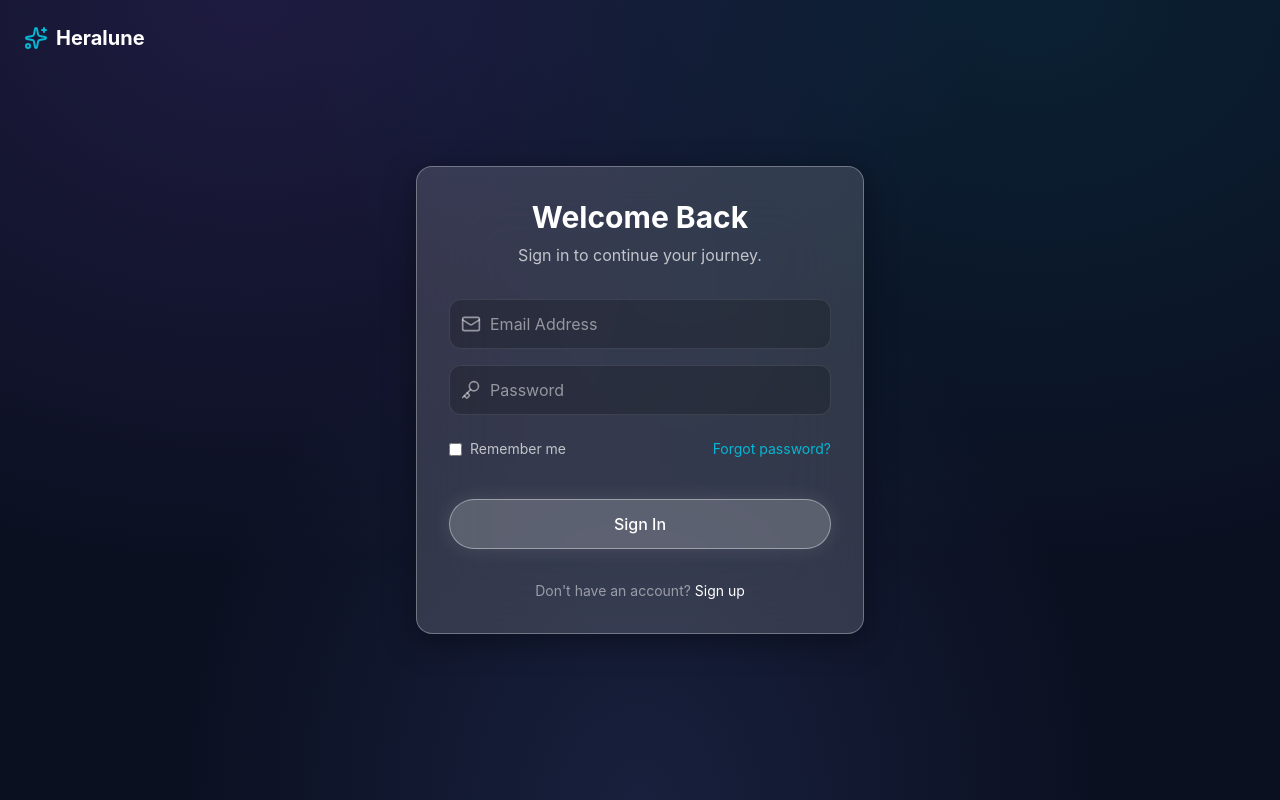
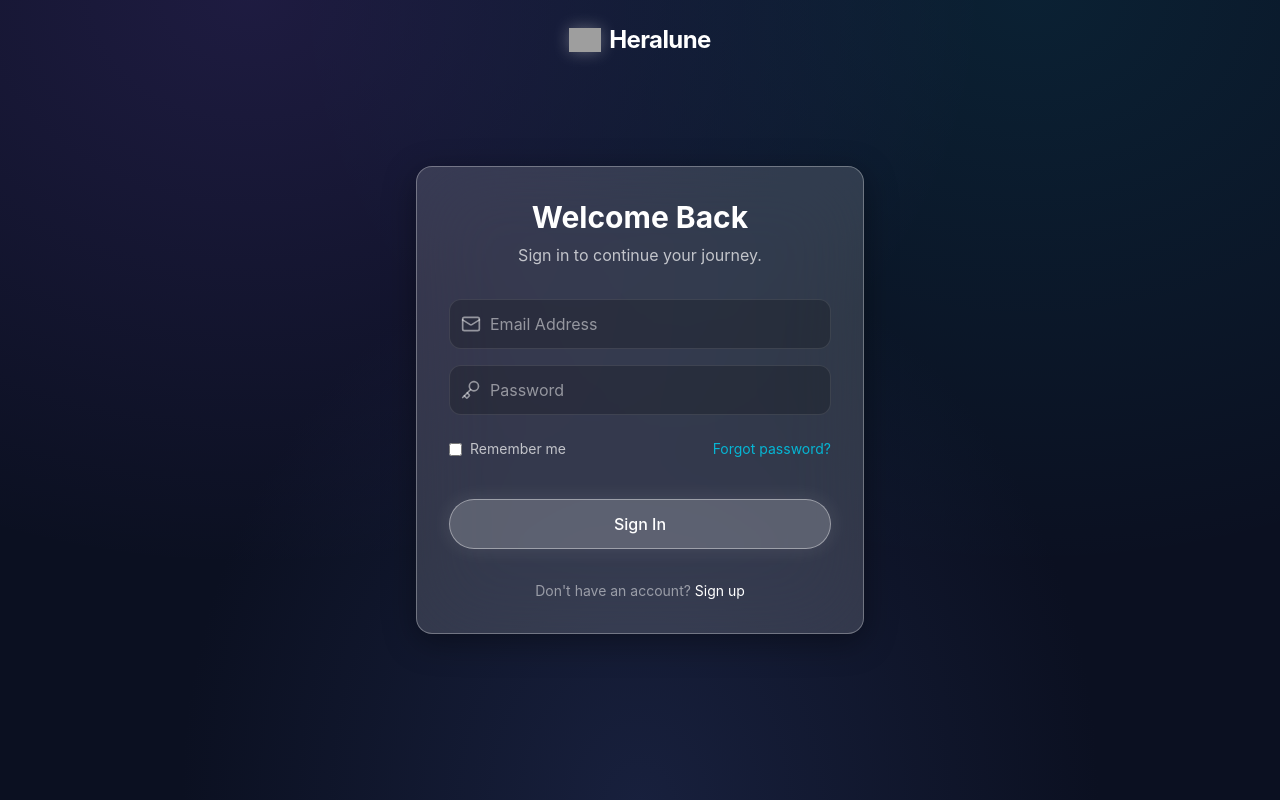
Before and after one commit to Sreethan1611/Heralune02, a React (Vite) app in the folder frontend/: page /auth in a window 1280 px wide. Built offline with nearby package versions, Linux system fonts and the light colour scheme; no server answers; grey boxes are pictures that could not be loaded.

Commit message:
feat: replace generic icon with custom Heralune logo image across the app

```diff
--- a/frontend/index.html
+++ b/frontend/index.html
@@ -2,9 +2,9 @@
 <html lang="en">
   <head>
     <meta charset="UTF-8" />
-    <link rel="icon" type="image/svg+xml" href="/favicon.svg" />
+    <link rel="icon" type="image/png" href="/logo.png" />
     <meta name="viewport" content="width=device-width, initial-scale=1.0" />
-    <title>frontend</title>
+    <title>Heralune</title>
   </head>
   <body>
     <div id="root"></div>
--- a/frontend/src/pages/AuthPage.tsx
+++ b/frontend/src/pages/AuthPage.tsx
@@ -1,7 +1,7 @@
 import React, { useState } from 'react';
 import { GlassCard } from '../components/ui/GlassCard';
 import { GlassButton } from '../components/ui/GlassButton';
-import { Sparkles, Mail, Key, AlertCircle } from 'lucide-react';
+import { Mail, Key, AlertCircle } from 'lucide-react';
 import { useNavigate } from 'react-router-dom';
 import { supabase } from '../lib/supabase';
 
@@ -39,8 +39,10 @@ export default function AuthPage() {
 
   return (
     <div className="min-h-screen relative flex items-center justify-center p-6">
-      <div className="absolute top-6 left-6 cursor-pointer flex items-center gap-2 text-white font-bold text-xl z-10" onClick={() => navigate('/')}>
-        <Sparkles className="text-[var(--color-accent-cyan)]" /> Heralune
+      <div className="absolute top-0 w-full p-6 flex justify-center items-center">
+        <div className="text-2xl font-bold tracking-tight text-white flex items-center gap-2 cursor-pointer" onClick={() => navigate('/')}>
+          <img src="/logo.png" alt="Heralune Logo" className="w-8 h-8 object-contain drop-shadow-[0_0_8px_rgba(255,255,255,0.3)]" /> Heralune
+        </div>
       </div>
 
       <GlassCard className="w-full max-w-md p-8" intensity="heavy">
--- a/frontend/src/pages/Chat.tsx
+++ b/frontend/src/pages/Chat.tsx
@@ -2,7 +2,7 @@ import React, { useEffect, useRef, useState } from 'react';
 import { GlassCard } from '../components/ui/GlassCard';
 import { GlassButton } from '../components/ui/GlassButton';
 import { useNavigate } from 'react-router-dom';
-import { Sparkles, ArrowLeft, Mic, Send, Square, History, MoreVertical } from 'lucide-react';
+import { ArrowLeft, Mic, Send, Square, History, MoreVertical } from 'lucide-react';
 import { motion, AnimatePresence } from 'framer-motion';
 import ReactMarkdown from 'react-markdown';
 import { supabase } from '../lib/supabase';
@@ -154,15 +154,15 @@ export default function Chat() {
     <div className="min-h-screen p-4 md:p-8 relative z-10 flex flex-col items-center">
 
       {/* Header */}
-      <header className="w-full max-w-5xl flex justify-between items-center mb-6">
-        <div className="flex items-center gap-4">
-          <GlassButton variant="ghost" onClick={() => navigate('/dashboard')} className="!p-2 text-white/60 hover:text-white">
-            <ArrowLeft size={20} />
-          </GlassButton>
-          <div className="text-xl font-bold tracking-tight text-white flex items-center gap-2">
-            <Sparkles className="text-[var(--color-accent-cyan)]" size={20} />
-            Heralune Session
-          </div>
+        <div className="w-full max-w-5xl flex items-center justify-between p-4 border-b border-white/10 bg-black/20 backdrop-blur-md rounded-2xl mb-6">
+          <div className="flex items-center gap-4">
+            <button onClick={() => navigate('/dashboard')} className="p-2 -ml-2 text-white/50 hover:text-white rounded-full hover:bg-white/5 transition-colors">
+              <ArrowLeft size={20} />
+            </button>
+            <div className="text-xl font-bold text-white flex items-center gap-2 cursor-pointer" onClick={() => navigate('/dashboard')}>
+              <img src="/logo.png" alt="Heralune Logo" className="w-6 h-6 object-contain drop-shadow-[0_0_8px_rgba(255,255,255,0.3)]" />
+              Heralune
+            </div>
         </div>
         <div className="flex items-center gap-2">
           <GlassButton variant="ghost" className="!p-2 text-white/60 hover:text-white">
@@ -172,15 +172,15 @@ export default function Chat() {
             <MoreVertical size={20} />
           </GlassButton>
         </div>
-      </header>
+      </div>
 
       {/* Main Chat Area */}
       <GlassCard className="w-full max-w-5xl flex-grow flex flex-col mb-4 overflow-hidden" intensity="heavy">
         <div className="flex-grow overflow-y-auto p-6 md:p-8 flex flex-col gap-6">
           {messages.length === 0 ? (
-            <div className="flex-grow flex flex-col items-center justify-center text-center opacity-70">
-              <Sparkles size={48} className="text-[var(--color-accent-cyan)] mb-4" />
-              <h2 className="text-2xl font-bold text-white mb-2">How are you feeling?</h2>
+            <div className="text-center mb-12 flex flex-col items-center opacity-50 select-none pointer-events-none">
+              <img src="/logo.png" alt="Heralune Logo" className="w-16 h-16 object-contain drop-shadow-[0_0_12px_rgba(255,255,255,0.2)] mb-4" />
+              <h2 className="text-2xl font-bold text-white mb-2">A Safe Space for Your Thoughts</h2>
               <p className="text-white/80 max-w-md">Type or speak your thoughts. Heralune is here to listen and help you reflect.</p>
             </div>
           ) : (
--- a/frontend/src/pages/Dashboard.tsx
+++ b/frontend/src/pages/Dashboard.tsx
@@ -2,7 +2,7 @@ import { useEffect, useState } from 'react';
 import { GlassCard } from '../components/ui/GlassCard';
 import { GlassButton } from '../components/ui/GlassButton';
 import { useNavigate } from 'react-router-dom';
-import { Sparkles, Activity, MessageSquare, Target, Bell, TrendingUp, Settings, Wand2, Bot, Plus, Check, X, Trash2 } from 'lucide-react';
+import { Activity, MessageSquare, Target, Bell, TrendingUp, Settings, Wand2, Bot, Plus, Check, X, Trash2 } from 'lucide-react';
 import { supabase } from '../lib/supabase';
 import { CalendarModal } from '../components/ui/CalendarModal';
 import { InsightsChatModal } from '../components/ui/InsightsChatModal';
@@ -134,7 +134,7 @@ export default function Dashboard() {
       {/* Header */}
       <header className="w-full max-w-6xl flex justify-between items-center mb-12">
         <div className="text-2xl font-bold tracking-tight text-white flex items-center gap-2 cursor-pointer" onClick={() => navigate('/')}>
-          <Sparkles className="text-[var(--color-accent-cyan)]" />
+          <img src="/logo.png" alt="Heralune Logo" className="w-8 h-8 object-contain drop-shadow-[0_0_8px_rgba(255,255,255,0.3)]" />
           Heralune
         </div>
 
--- a/frontend/src/pages/LandingPage.tsx
+++ b/frontend/src/pages/LandingPage.tsx
@@ -2,7 +2,7 @@ import { useNavigate } from 'react-router-dom';
 import { motion } from 'framer-motion';
 import { GlassCard } from '../components/ui/GlassCard';
 import { GlassButton } from '../components/ui/GlassButton';
-import { Sparkles, BrainCircuit, HeartHandshake, ShieldCheck } from 'lucide-react';
+import { BrainCircuit, HeartHandshake, ShieldCheck } from 'lucide-react';
 
 export default function LandingPage() {
   const navigate = useNavigate();
@@ -12,8 +12,8 @@ export default function LandingPage() {
 
       {/* Navbar placeholder */}
       <nav className="absolute top-0 w-full p-6 flex justify-between items-center max-w-7xl mx-auto">
-        <div className="text-2xl font-bold tracking-tight text-white flex items-center gap-2">
-          <Sparkles className="text-[var(--color-accent-cyan)]" />
+        <div className="text-2xl font-bold tracking-tight text-white flex items-center gap-2 cursor-pointer" onClick={() => navigate('/')}>
+          <img src="/logo.png" alt="Heralune Logo" className="w-8 h-8 object-contain drop-shadow-[0_0_8px_rgba(255,255,255,0.3)]" />
           Heralune
         </div>
         <GlassButton variant="ghost" onClick={() => navigate('/auth')}>Sign In</GlassButton>
```
